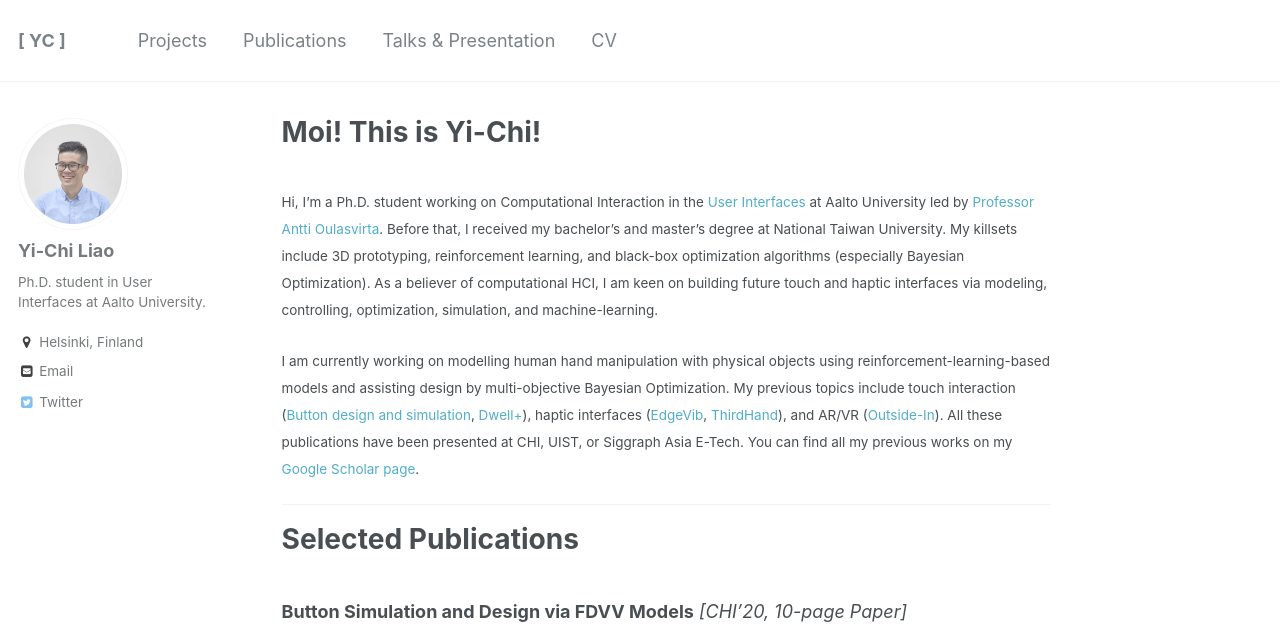
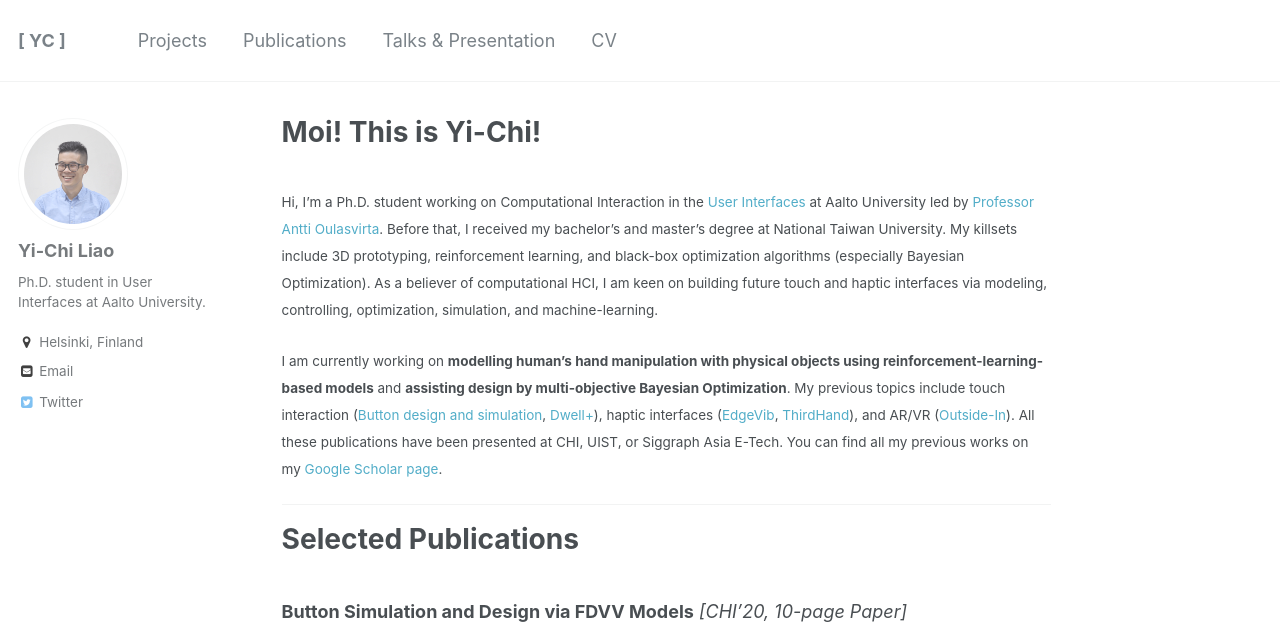
Before and after one commit to yichiliao/yichiliao.github.io, a Jekyll site: the page built from _pages/about.md, in a window 1280 px wide and 900 px high, cut to the strip 0-644 px from the top of the window. Built offline with Jekyll 4.4.1, drawn with Linux system fonts in a browser that asks for light colours.

Commit message:
modify intro

```diff
--- a/_pages/about.md
+++ b/_pages/about.md
@@ -13,7 +13,7 @@
 </small>
 
 <small>
-I am currently working on modelling human hand manipulation with physical objects using reinforcement-learning-based models and assisting design by multi-objective Bayesian Optimization. My previous topics include touch interaction ([Button design and simulation](), [Dwell+](https://yichiliao.github.io/portfolio/1-dwell+/)), haptic interfaces ([EdgeVib](https://yichiliao.github.io/portfolio/3-edgevib/), [ThirdHand](https://yichiliao.github.io/portfolio/5-thirdhand/)), and AR/VR ([Outside-In](https://yichiliao.github.io/portfolio/2-outsidein/)). All these publications have been presented at CHI, UIST, or Siggraph Asia E-Tech. You can find all my previous works on my [Google Scholar page](https://scholar.google.com/citations?user=Ddny4V4AAAAJ&hl=en).
+I am currently working on **modelling human's hand manipulation with physical objects using reinforcement-learning-based models** and **assisting design by multi-objective Bayesian Optimization**. My previous topics include touch interaction ([Button design and simulation](), [Dwell+](https://yichiliao.github.io/portfolio/1-dwell+/)), haptic interfaces ([EdgeVib](https://yichiliao.github.io/portfolio/3-edgevib/), [ThirdHand](https://yichiliao.github.io/portfolio/5-thirdhand/)), and AR/VR ([Outside-In](https://yichiliao.github.io/portfolio/2-outsidein/)). All these publications have been presented at CHI, UIST, or Siggraph Asia E-Tech. You can find all my previous works on my [Google Scholar page](https://scholar.google.com/citations?user=Ddny4V4AAAAJ&hl=en).
 </small>
 
 ------
```
